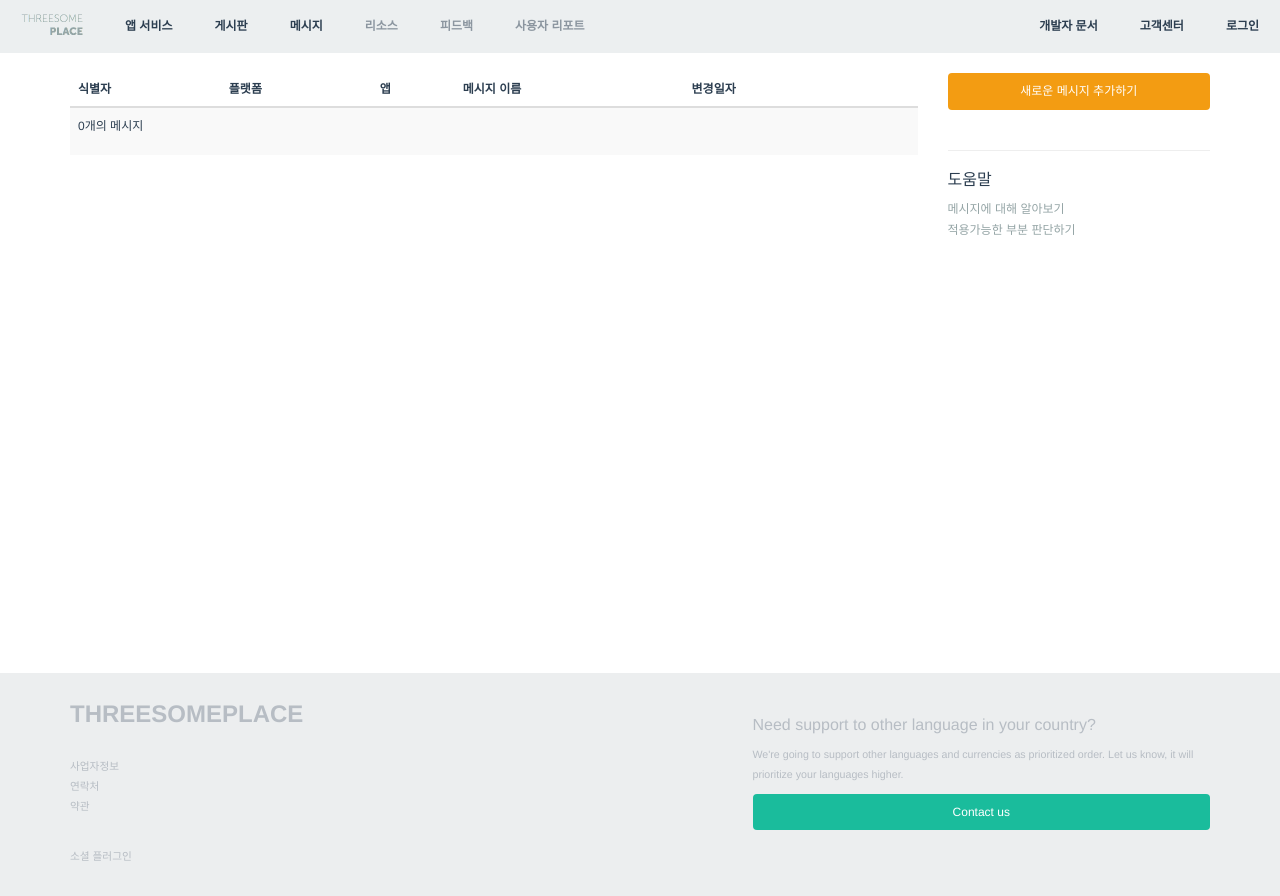
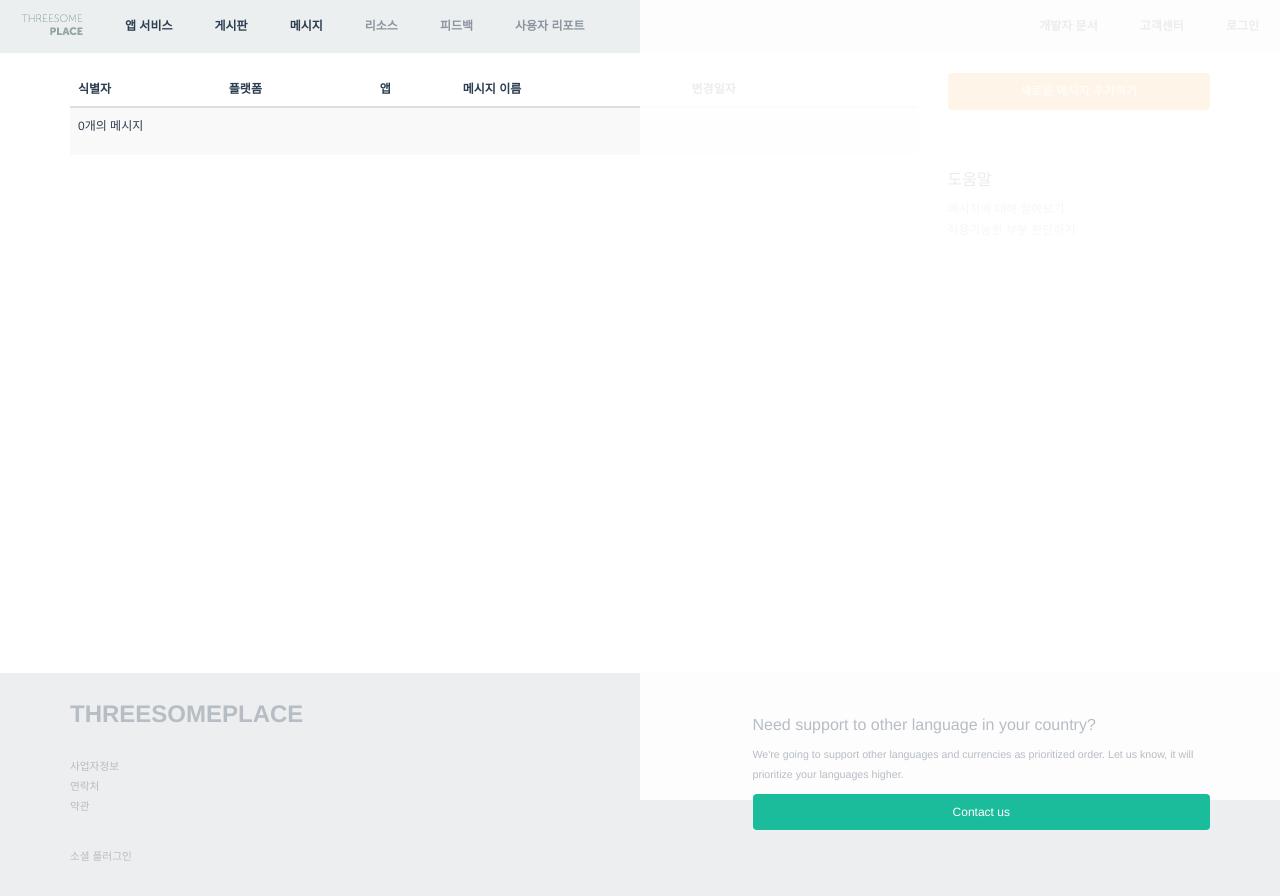
Before and after one commit to eces/three, a Node project: template views/message/list.jade in a window 1280 px wide. Run offline with Node 20 templates, Linux system fonts and the light colour scheme; the template is opened without the code that fills it, so the values that code supplies are empty; style sheets or scripts are compiled from the project's sources; some libraries are stand-ins or nearby versions.

Commit message:
Preview message

```diff
--- a/public/css/application.css
+++ b/public/css/application.css
@@ -87,3 +87,19 @@ div.note-editor span.caret {
 #document .document-menu h6 a:hover {
   color: #e67e22;
 }
+#previewFrame {
+  position: fixed;
+  top: 0px;
+  right: 0px;
+  width: 50%;
+  height: 100%;
+  border: 0;
+  background-color: rgba(255, 255, 255, 0.9);
+}
+.cursor-zoom-in {
+  cursor: -webkit-zoom-in;
+  cursor: -moz-zoom-in;
+}
+.cursor-text {
+  cursor: text;
+}
--- a/public/less/application.less
+++ b/public/less/application.less
@@ -115,6 +115,26 @@ div.note-editor {
   // }
 }
 
+#previewFrame {
+  position: fixed;
+  top: 0px;
+  right: 0px;
+  width: 50%;
+  height: 100%;
+  border: 0;
+  // opacity: 0.5;
+  background-color: rgba(255,255,255,0.9);
+  // font-family: 'Helvetica Neue', Helvetica, 'Apple SD Gothic Neo', 'Nanum Gothic', 'Malgun Gothic', Arial, sans-serif;
+}
+
+.cursor-zoom-in {
+  cursor: -webkit-zoom-in;
+  cursor: -moz-zoom-in;
+  // cursor: zoom-in;
+}
+.cursor-text {
+  cursor: text;
+}
 // .alert {
 //   // border-radius: 0;
 //   // border-width: 5px 0 0 0;
--- a/views/message/list.jade
+++ b/views/message/list.jade
@@ -5,7 +5,7 @@ block content
   div.container
     div.row
       div.col-xs-9
-        table.table.table-striped
+        table.table.table-striped.table-hover
           thead
             tr
               //- th #
@@ -19,7 +19,9 @@ block content
             each message in messages
               tr(data-message-id=message.id)
                 //- td
-                td #{message.identifier} #{message.redirect}
+                td.cursor-zoom-in(data-toggle='previewMessage', data-url='http://'+locals.host+'/v1/users/'+locals.three.id+'/apps/'+message.appId+'/messages/'+message.identifier)
+                  span.cursor-text #{message.identifier}
+                  i.ion-search(style='color: #ccc')
                 td
                   +platform(message.appPlatform)
                 td= message.appName
@@ -62,3 +64,4 @@ block content
       //- div.col-xs-3
       //-   button.btn.btn-primary.btn-block(data-bind='click: createMessage') 새로운 메시지 추가하기
       //-   br
+  iframe#previewFrame
```
Also changed, not shown: app-three.js, public/js/application.js, routes/message.js, 3 other files.
